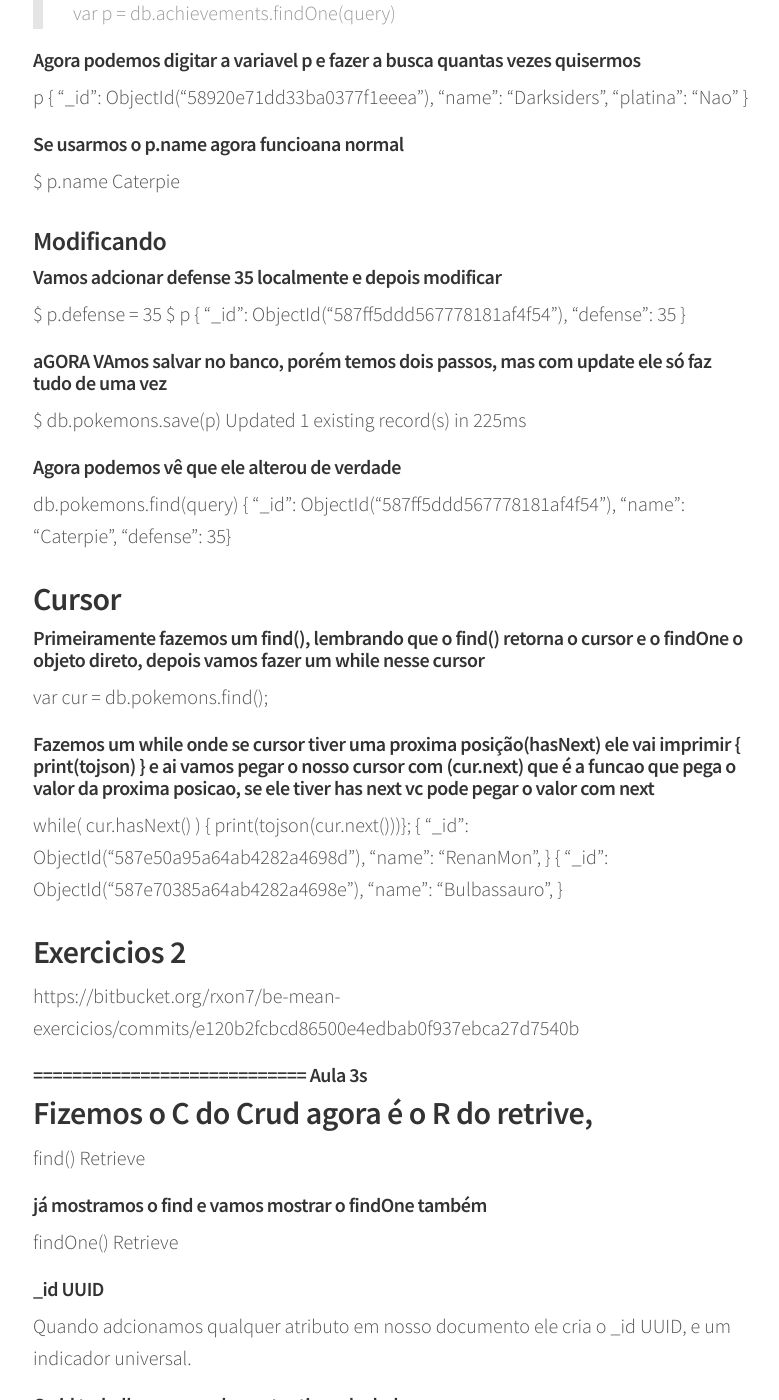
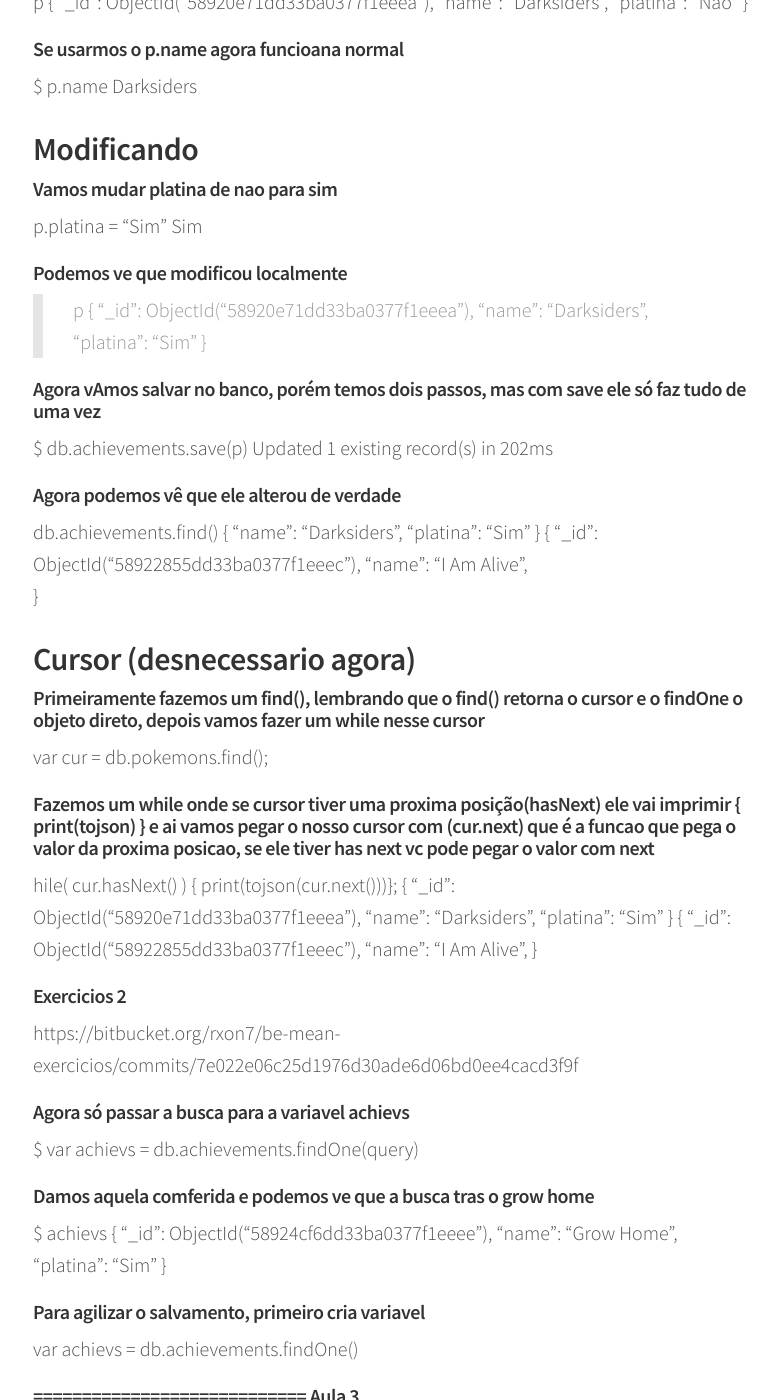
Before and after one commit to indrajithbandara/debug-blog, a Jekyll site: the page built from _posts/2017-01-03-mongo.md, in a window 1280 px wide and 1400 px high, scrolled down 4805 px. Shown: the whole window, without its empty margins (247-1026 px from the left). Built offline with Jekyll 4.4.1, drawn with Linux system fonts in a browser that asks for light colours; comment, search, counter and statistics services are not loaded; some of the changed text lies outside the part shown.

Commit message:
sobe mongo

```diff
--- a/_posts/2017-01-03-mongo.md
+++ b/_posts/2017-01-03-mongo.md
@@ -109,7 +109,6 @@ use
 
 ##### Vamos iniciar nossa coleção de Pokemons criado a variavel de inserção.
 var registerGames = [
-
     {name: "Darksiders", pwd:  42 , plataform: "PS3", velocista(h): 19, comments: "Nao tem", online: "Nao", Origiem: "Comprado", guia: "Sim", platina: "Nao" }
 
 ]
@@ -159,9 +157,6 @@ archieves
 $ db.achievements.save(achieves)
 Inserted 1 record(s) in 131ms
 
-
-
-
 ### Buscando e Adcionando
 
 ##### Vamos criar uma query de busca, vamos modificar o Darksiders com um save, primeiramente criamos uma query:
@@ -190,47 +185,85 @@ var p = db.achievements.findOne(query)
 
 ##### Se usarmos o p.name agora funcioana normal
 $ p.name
-Caterpie
+Darksiders
 
-### Modificando
+## Modificando
 
-##### Vamos adcionar defense 35 localmente e depois modificar
-$ p.defense = 35
-$ p
-{  "_id": ObjectId("587ff5ddd567778181af4f54"),
-  "defense": 35  }
+##### Vamos mudar platina de nao para sim
+p.platina = "Sim"
+Sim
 
-###### aGORA VAmos salvar no banco, porém temos dois passos, mas com update ele só faz tudo de uma vez
-$ db.pokemons.save(p)
-Updated 1 existing record(s) in 225ms
+#### Podemos ve que modificou localmente
+> p
+{
+  "_id": ObjectId("58920e71dd33ba0377f1eeea"),
+  "name": "Darksiders",
+  "platina": "Sim"
+}
+
+###### Agora vAmos salvar no banco, porém temos dois passos, mas com save ele só faz tudo de uma vez
+$ db.achievements.save(p)
+Updated 1 existing record(s) in 202ms
 
 ##### Agora podemos vê que ele alterou de verdade
-db.pokemons.find(query)
-{  "_id": ObjectId("587ff5ddd567778181af4f54"),
-  "name": "Caterpie",
-    "defense": 35}
+db.achievements.find()
+{
+  "name": "Darksiders",
+  "platina": "Sim"
+}
+{
+  "_id": ObjectId("58922855dd33ba0377f1eeec"),
+  "name": "I Am Alive",
+}
 
-## Cursor
+## Cursor (desnecessario agora)
 
 ##### Primeiramente fazemos um find(), lembrando que o find() retorna o cursor e o findOne o objeto direto, depois vamos fazer um while nesse cursor
 var cur = db.pokemons.find();
 
 #### Fazemos um while onde se cursor tiver uma proxima posição(hasNext) ele vai imprimir { print(tojson) } e ai vamos pegar o nosso cursor com (cur.next) que é a funcao que pega o valor da proxima posicao, se ele tiver has next vc pode pegar o valor com  next
-while( cur.hasNext() ) { print(tojson(cur.next()))};
+hile( cur.hasNext() ) { print(tojson(cur.next()))};
 {
-  "_id": ObjectId("587e50a95a64ab4282a4698d"),
-  "name": "RenanMon",
+  "_id": ObjectId("58920e71dd33ba0377f1eeea"),
+  "name": "Darksiders",
+  "platina": "Sim"
 }
 {
-  "_id": ObjectId("587e70385a64ab4282a4698e"),
-  "name": "Bulbassauro",
+  "_id": ObjectId("58922855dd33ba0377f1eeec"),
+  "name": "I Am Alive",
 }
 
-## Exercicios 2
-https://bitbucket.org/rxon7/be-mean-exercicios/commits/e120b2fcbcd86500e4edbab0f937ebca27d7540b
+#### Exercicios 2
+https://bitbucket.org/rxon7/be-mean-exercicios/commits/7e022e06c25d1976d30ade6d06bd0ee4cacd3f9f
 
 
-#### ============================ Aula 3s
+
+##### Agora só passar a busca para a variavel achievs
+$ var achievs = db.achievements.findOne(query)
+
+##### Damos aquela comferida e podemos ve que a busca tras o grow home
+$ achievs
+{
+  "_id": ObjectId("58924cf6dd33ba0377f1eeee"),
+  "name": "Grow Home",
+  "platina": "Sim"
+}
+
+
+
+
+
+
+##### Para agilizar o salvamento, primeiro cria variavel
+ var achievs = db.achievements.findOne()
+
+
+
+
+
+
+
+#### ============================ Aula 3
 
 ## Fizemos o C do Crud agora é o R do retrive,
 find() Retrieve
```
Also changed, not shown: other parts of _posts/2017-01-03-mongo.md (+0 -7 lines).
